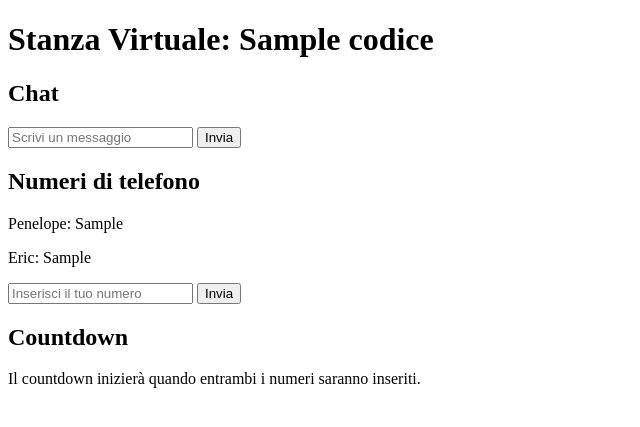
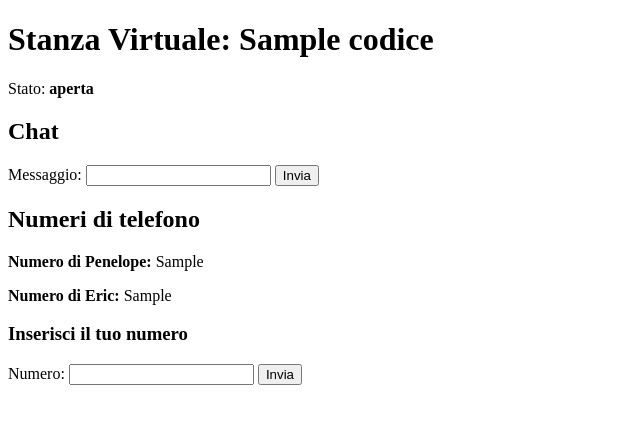
Before and after one commit to AndCatr/Stanza-Virtuale, a Flask app: template templates/stanza.html in a window 1280 px wide. Shown: the top 427 px of the page, without its empty margins (0-640 px from the left). Run offline with Flask 3, Linux system fonts and the light colour scheme; the template is opened without the code that fills it: most values are stand-ins (such as "Sample title", 1, 10 or a date in 2020).

Commit message:
Update stanza.html

```diff
--- a/templates/stanza.html
+++ b/templates/stanza.html
@@ -9,14 +9,16 @@
             fetch("{{ url_for('aggiorna_chat', codice=codice) }}")
                 .then(response => response.json())
                 .then(data => {
-                let chatBox = document.getElementById("chat");
-                chatBox.innerHTML = "";
+                    let chatDiv = document.getElementById("chat");
+                    chatDiv.innerHTML = "";  // Pulisce la chat prima di ricaricarla
+
                     data.chat.forEach(messaggio => {
                         let p = document.createElement("p");
-                    p.innerText = messaggio;
-                    chatBox.appendChild(p);
+                        p.innerHTML = `<strong>${messaggio[0]}:</strong> ${messaggio[1]}`;
+                        chatDiv.appendChild(p);
                     });
-            });
+                })
+                .catch(error => console.error("Errore aggiornamento chat:", error));
         }
 
         function aggiornaNumeri() {
@@ -25,53 +27,64 @@
                 .then(data => {
                     document.getElementById("numero_penelope").innerText = data.numero_penelope;
                     document.getElementById("numero_eric").innerText = data.numero_eric;
-
-                if (data.numero_penelope !== "Non ancora inserito" && data.numero_eric !== "Non ancora inserito") {
-                    document.getElementById("input_numero").style.display = "none";
-                }
-            });
+                })
+                .catch(error => console.error("Errore aggiornamento numeri:", error));
         }
 
-        function aggiornaCountdown() {
-            fetch("{{ url_for('verifica_countdown', codice=codice) }}")
+        function controllaBlocco() {
+            fetch("{{ url_for('controlla_blocco', codice=codice) }}")
                 .then(response => response.json())
                 .then(data => {
-                let countdown = document.getElementById("countdown");
-                if (data.countdown !== null) {
-                    countdown.innerText = `Tempo rimanente: ${data.countdown} secondi`;
-                } else {
-                    countdown.innerText = "Il countdown inizierà quando entrambi i numeri saranno inseriti.";
+                    if (data.blocco_numero_penelope && "{{ ruolo }}" === "Penelope") {
+                        document.getElementById("input_numero").disabled = true;
+                        document.getElementById("btn_numero").disabled = true;
                     }
-            });
+                    if (data.blocco_numero_eric && "{{ ruolo }}" === "Eric") {
+                        document.getElementById("input_numero").disabled = true;
+                        document.getElementById("btn_numero").disabled = true;
+                    }
+                    if (data.blocco_chat) {
+                        document.getElementById("input_messaggio").disabled = true;
+                        document.getElementById("btn_messaggio").disabled = true;
+                    }
+                })
+                .catch(error => console.error("Errore nel controllo del blocco:", error));
         }
 
-        setInterval(aggiornaChat, 2000);
+        // Aggiorna la chat e i numeri ogni 3 secondi
+        setInterval(aggiornaChat, 3000);
         setInterval(aggiornaNumeri, 3000);
-        setInterval(aggiornaCountdown, 1000);
+        setInterval(controllaBlocco, 3000);
     </script>
 </head>
 <body>
     <h1>Stanza Virtuale: {{ codice }}</h1>
+    <p>Stato: <strong>aperta</strong></p>
 
     <h2>Chat</h2>
-    <div id="chat"></div>
-    <form method="POST">
-        <input type="text" name="messaggio" placeholder="Scrivi un messaggio" required>
-        <button type="submit">Invia</button>
+    <div id="chat">
+        {% for messaggio in chat %}
+            {% if messaggio|length == 2 %}
+                <p><strong>{{ messaggio[0] }}:</strong> {{ messaggio[1] }}</p>
+            {% endif %}
+        {% endfor %}
+    </div>
+
+    <form action="{{ url_for('stanza', codice=codice) }}" method="POST">
+        <label for="messaggio">Messaggio:</label>
+        <input type="text" name="messaggio" id="input_messaggio" required>
+        <button type="submit" id="btn_messaggio">Invia</button>
     </form>
 
     <h2>Numeri di telefono</h2>
-    <p>Penelope: <span id="numero_penelope">{{ numero_penelope if numero_penelope else "Non ancora inserito" }}</span></p>
-    <p>Eric: <span id="numero_eric">{{ numero_eric if numero_eric else "Non ancora inserito" }}</span></p>
+    <p><strong>Numero di Penelope:</strong> <span id="numero_penelope">{{ numero_penelope if numero_penelope else "Non ancora inserito" }}</span></p>
+    <p><strong>Numero di Eric:</strong> <span id="numero_eric">{{ numero_eric if numero_eric else "Non ancora inserito" }}</span></p>
 
-    <div id="input_numero">
-        <form method="POST">
-            <input type="text" name="numero" placeholder="Inserisci il tuo numero">
-            <button type="submit">Invia</button>
+    <h3>Inserisci il tuo numero</h3>
+    <form action="{{ url_for('stanza', codice=codice) }}" method="POST">
+        <label for="numero">Numero:</label>
+        <input type="text" name="numero" id="input_numero" required>
+        <button type="submit" id="btn_numero">Invia</button>
     </form>
-    </div>
-
-    <h2>Countdown</h2>
-    <p id="countdown">Il countdown inizierà quando entrambi i numeri saranno inseriti.</p>
 </body>
 </html>
```
Lines whose indentation alone changed are shown as unchanged.
